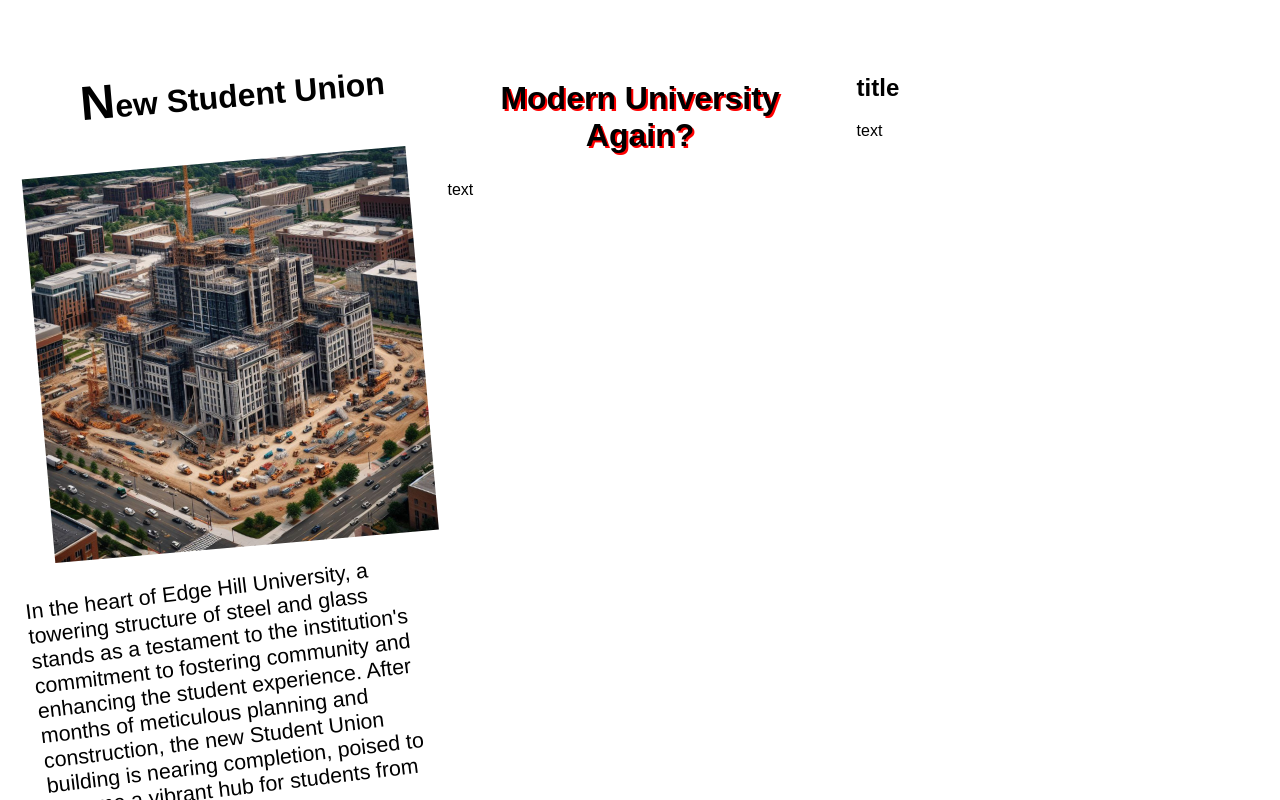
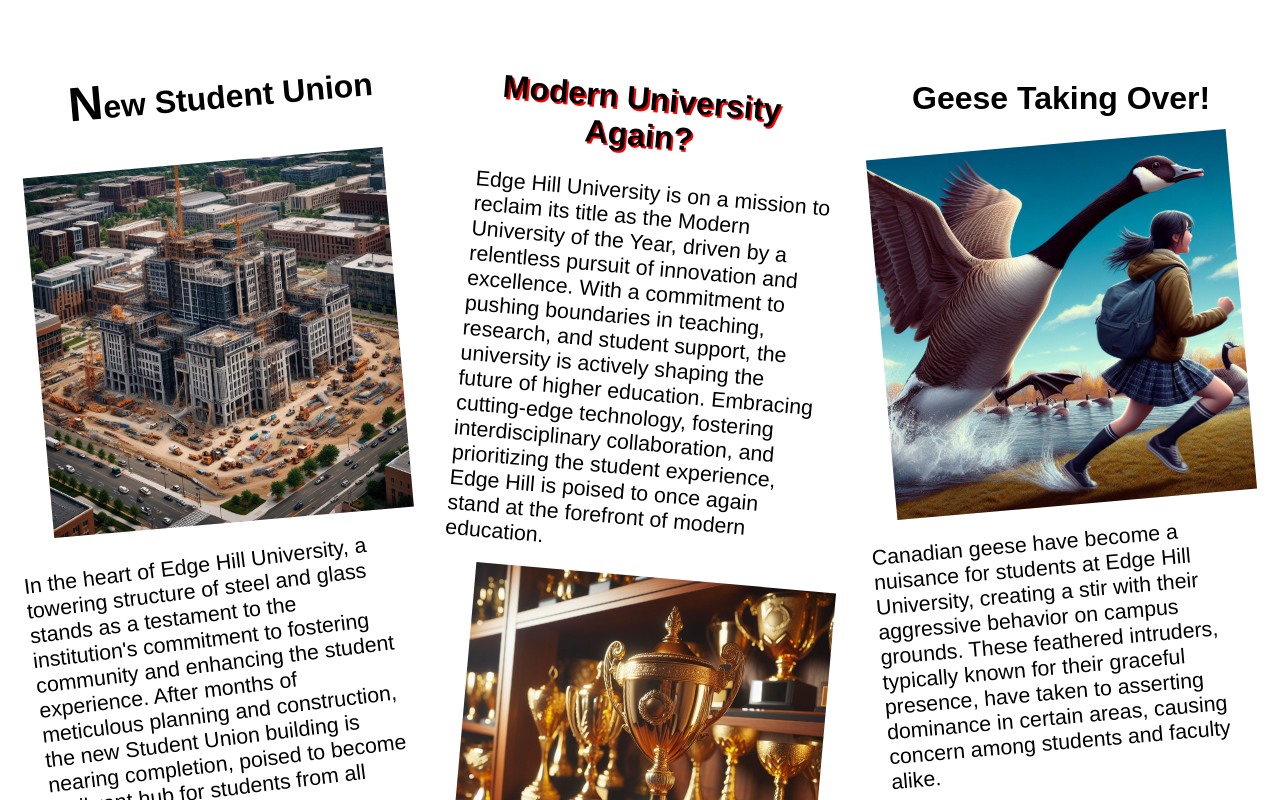
Before and after one commit to rowdysquirrel23/3140_student_magazine, a React (Create React App) app in the folder magazine_application/: page /campus in a window 1280 px wide. Shown: the part 240-1040 px from the top of the page. Built offline with nearby package versions, Linux system fonts and the light colour scheme.

Commit message:
Campus news page content added + basic styling

```diff
--- a/magazine_application/src/pages/campus/campus.css
+++ b/magazine_application/src/pages/campus/campus.css
@@ -1,3 +1,4 @@
+
 .campus_header{
     text-align: center;
     font-size: 3rem;
@@ -8,13 +9,14 @@
     display: grid;
     grid-template-columns: 1fr 1fr 1fr;
     font-family: sans-serif;
-    grid-gap: 2%;
+    grid-gap: 5%;
 }
 @media (max-width: 768px) {
     .articles {
        grid-template-columns: 1fr;
        margin-left: 3%;
        margin-right: 3%;
+       margin-bottom: 60%;
     }
 }
 .story1title{
@@ -32,7 +34,9 @@
     transform: rotate(-5deg);
     padding-bottom: 1%;
 }
-.story1img:hover{
+.story1img:hover,
+.story2img:hover,
+.story3img:hover{
     transform: scale(1.1);
 }
 .story1text{
@@ -44,4 +48,28 @@
     text-shadow: 2px 2px red;
     font-size: 2rem;
     text-align: center;
+    transform: rotate(5deg);
 }
+
+.story2img{
+    max-width: 100%;
+    max-height: 70%;
+    transform: rotate(5deg);
+}
+.story2text{
+    transform: rotate(5deg);
+    font-size: 16pt;
+}
+.story3title{
+    font-size: 2rem;
+    text-align: center;
+}
+.story3img{
+    max-width: 100%;
+    max-height: 70%;
+    transform: rotate(-5deg);
+}
+.story3text{
+    font-size: 16pt;
+    transform: rotate(-5deg);
+}
--- a/magazine_application/src/pages/campus/campusPage.js
+++ b/magazine_application/src/pages/campus/campusPage.js
@@ -1,11 +1,12 @@
 import './campus.css';
 import story1 from '../../assets/su_building.jpg';
+import story2 from '../../assets/trophy.jpg';
+import story3 from '../../assets/goose_story.jpg';
 
 export default function Campus(){
     return (
         <body className="campus_body">
             <h1 className="campus_header">Campus News!</h1>
-
             <section className="articles">
                 <div className="story" >
                     <h2 className="story1title">New Student Union</h2>
@@ -16,11 +17,21 @@
                 </div>
                 <div className="story">
                     <h2 className="story2title">Modern University Again?</h2>
-                    <p>text</p>
+
+                    <p className="story2text">Edge Hill University is on a mission to reclaim its title as the Modern University of the Year, driven by a relentless pursuit of innovation and excellence.
+                        With a commitment to pushing boundaries in teaching, research, and student support, the university is actively shaping the future of higher education.
+                        Embracing cutting-edge technology, fostering interdisciplinary collaboration, and prioritizing the student experience,
+                        Edge Hill is poised to once again stand at the forefront of modern education.
+                        </p>
+                        <img src={story2} className="story2img"></img>
                 </div>
                 <div className="story">
-                    <h2 className="story3title">title</h2>
-                    <p>text</p>
+                    <h2 className="story3title">Geese Taking Over!</h2>
+                    <img src={story3} className="story3img"></img>
+                    <p className="story3text">Canadian geese have become a nuisance for students at Edge Hill University,
+                        creating a stir with their aggressive behavior on campus grounds. These feathered intruders, typically known for their graceful presence,
+                        have taken to asserting dominance in certain areas, causing concern among students and faculty alike.
+                    </p>
                 </div>
             </section>
         </body>
```
Also changed, not shown: magazine_application/src/assets/goose_story.jpg (added), magazine_application/src/assets/trophy.jpg (added).
